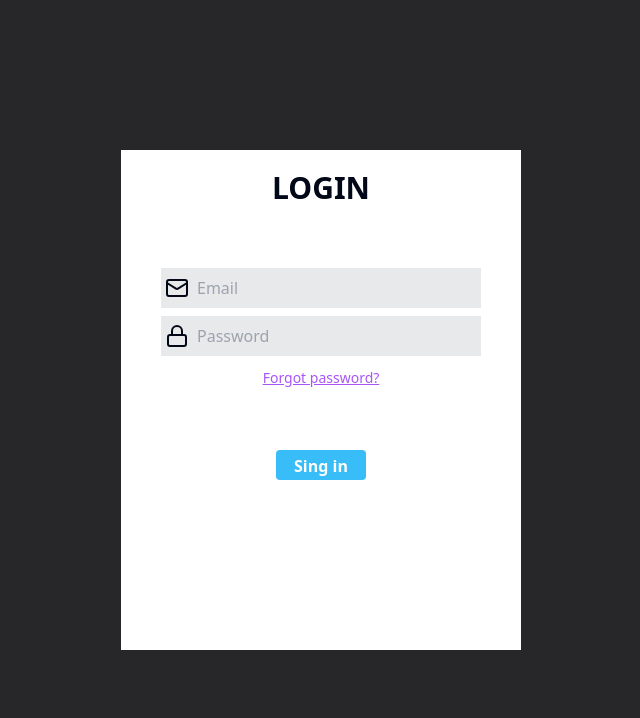
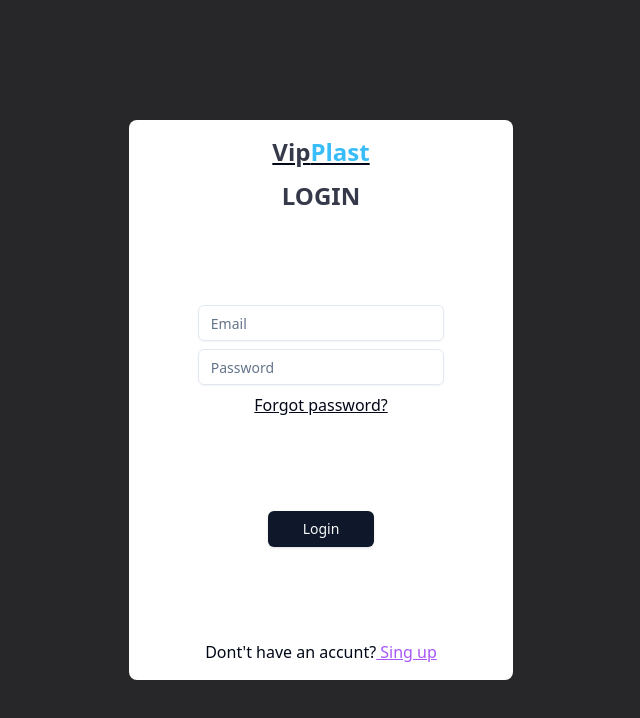
Before and after one commit to GustavoCamarg0/Gerenciador-Producao, a React (Vite) app: page / in a window 1280 px wide. Shown: the top 718 px of the page, without its empty margins (319-959 px from the left). Built offline with nearby package versions, Linux system fonts and the light colour scheme.

Commit message:
Tela Login

```diff
--- a/package.json
+++ b/package.json
@@ -10,6 +10,7 @@
     "preview": "vite preview"
   },
   "dependencies": {
+    "@radix-ui/react-slot": "^1.1.0",
     "class-variance-authority": "^0.7.0",
     "clsx": "^2.1.1",
     "lucide-react": "^0.435.0",
--- a/src/App.jsx
+++ b/src/App.jsx
@@ -43,9 +43,9 @@
     <div className="h-screen flex flex-col">
       <div className="flex flex-1">
         <Sidebar />
-        <main className="flex-1 bg-slate-700">
+        <main className="flex-1 bg-[#27272a]">
           <div className="flex justify-center h-full">
-            <div className="w-[500px] space-y-4">
+            <div className="w-[500px] space-y-4 mt-4">
               <Title> Cadastro de Peça </Title>
               <AddTask onAddTaskSubmit={onAddTaskSubmit} />
               <Tasks
--- a/src/components/Footer.jsx
+++ b/src/components/Footer.jsx
@@ -2,7 +2,7 @@
 
 function Footer() {
   return (
-    <footer className="w-full bg-slate-700/90 p-2 text-center text-white flex flex-col items-center gap-2 relative">
+    <footer className="w-full bg-[#27272a]/90 p-2 text-center text-white flex flex-col items-center gap-2 relative">
       <div className="flex gap-2 underline">
         <a href="#">Sobre</a>
         <a href="#">Contato</a>
--- a/src/components/HeroSection.jsx
+++ b/src/components/HeroSection.jsx
@@ -2,7 +2,7 @@
 
 function HeroSection() {
   return (
-    <div className="w-full h-full bg-slate-700 flex flex-col items-center text-center p-4">
+    <div className="w-full h-full bg-[#27272a] flex flex-col items-center text-center p-4">
       <h2 className="text-3xl text-white font-bold">
         Bem-vindo à nossa plataforma!
       </h2>
--- a/src/components/Sidebar.jsx
+++ b/src/components/Sidebar.jsx
@@ -17,11 +17,12 @@
     <aside
       className={`border-r p-2 ${
         isClose ? "w-52" : "w-16 close"
-      } flex flex-col transition-all ease-in-out duration-300`}
+      } flex flex-col transition-all ease-in-out duration-300 bg-white`}
     >
       <div className="flex gap-3 items-center">
-        <span className="text-sky-400 font-bold underline flex justify-center w-full text-2xl ">
-          VipPlast
+        <span className="font-bold underline flex justify-center w-full text-2xl ">
+          <p className="text-[#363949]">Vip</p>
+          <p className="text-sky-400 ">Plast</p>
         </span>
         <Menu className="cursor-pointer menu" onClick={toggleSidebar} />
       </div>
--- /dev/null
+++ b/src/components/ui/button.tsx
@@ -0,0 +1,57 @@
+import * as React from "react"
+import { Slot } from "@radix-ui/react-slot"
+import { cva, type VariantProps } from "class-variance-authority"
+
+import { cn } from "@/lib/utils"
+
+const buttonVariants = cva(
+  "inline-flex items-center justify-center gap-2 whitespace-nowrap rounded-md text-sm font-medium transition-colors focus-visible:outline-none focus-visible:ring-1 focus-visible:ring-ring disabled:pointer-events-none disabled:opacity-50 [&_svg]:pointer-events-none [&_svg]:size-4 [&_svg]:shrink-0",
+  {
+    variants: {
+      variant: {
+        default:
+          "bg-primary text-primary-foreground shadow hover:bg-primary/90",
+        destructive:
+          "bg-destructive text-destructive-foreground shadow-sm hover:bg-destructive/90",
+        outline:
+          "border border-input bg-background shadow-sm hover:bg-accent hover:text-accent-foreground",
+        secondary:
+          "bg-secondary text-secondary-foreground shadow-sm hover:bg-secondary/80",
+        ghost: "hover:bg-accent hover:text-accent-foreground",
+        link: "text-primary underline-offset-4 hover:underline",
+      },
+      size: {
+        default: "h-9 px-4 py-2",
+        sm: "h-8 rounded-md px-3 text-xs",
+        lg: "h-10 rounded-md px-8",
+        icon: "h-9 w-9",
+      },
+    },
+    defaultVariants: {
+      variant: "default",
+      size: "default",
+    },
+  }
+)
+
+export interface ButtonProps
+  extends React.ButtonHTMLAttributes<HTMLButtonElement>,
+    VariantProps<typeof buttonVariants> {
+  asChild?: boolean
+}
+
+const Button = React.forwardRef<HTMLButtonElement, ButtonProps>(
+  ({ className, variant, size, asChild = false, ...props }, ref) => {
+    const Comp = asChild ? Slot : "button"
+    return (
+      <Comp
+        className={cn(buttonVariants({ variant, size, className }))}
+        ref={ref}
+        {...props}
+      />
+    )
+  }
+)
+Button.displayName = "Button"
+
+export { Button, buttonVariants }
--- /dev/null
+++ b/src/components/ui/input.tsx
@@ -0,0 +1,25 @@
+import * as React from "react"
+
+import { cn } from "@/lib/utils"
+
+export interface InputProps
+  extends React.InputHTMLAttributes<HTMLInputElement> {}
+
+const Input = React.forwardRef<HTMLInputElement, InputProps>(
+  ({ className, type, ...props }, ref) => {
+    return (
+      <input
+        type={type}
+        className={cn(
+          "flex h-9 w-full rounded-md border border-input bg-transparent px-3 py-1 text-base shadow-sm transition-colors file:border-0 file:bg-transparent file:text-sm file:font-medium file:text-foreground placeholder:text-muted-foreground focus-visible:outline-none focus-visible:ring-1 focus-visible:ring-ring disabled:cursor-not-allowed disabled:opacity-50 md:text-sm",
+          className
+        )}
+        ref={ref}
+        {...props}
+      />
+    )
+  }
+)
+Input.displayName = "Input"
+
+export { Input }
--- a/src/index.css
+++ b/src/index.css
@@ -76,5 +76,9 @@
       align-items: center;
 
     }
+
+    .bg{
+      background: radial-gradient(circle at 12.3% 19.3%, rgb(85, 88, 218) 0%, rgb(95, 209, 249) 100.2%);
+    }
   }
 }
--- a/src/pages/LoginPage.jsx
+++ b/src/pages/LoginPage.jsx
@@ -1,38 +1,37 @@
-import { Lock, Mail } from "lucide-react";
+import { Input } from "@/components/ui/input";
+import { Button } from "@/components/ui/button";
 import { Link } from "react-router-dom";
-
+//bg-[#27272a]
 export function LoginPage() {
   return (
     <main className="bg-[#27272a] w-full h-screen flex justify-center items-center">
-      <div className="flex flex-col bg-white w-[400px] h-[500px] p-5 gap-2 items-center relative">
-        <h1 className="font-bold text-center text-3xl">LOGIN</h1>
+      <div className="w-[30%] h-[70%] bg-white rounded-lg flex flex-col items-center justify-between p-4">
+        <div className="flex flex-col items-center gap-3">
+          <span className="font-bold underline flex justify-center w-full text-2xl ">
+            <p className="text-[#363949]">Vip</p>
+            <p className="text-sky-400 ">Plast</p>
+          </span>
+          <h2 className="text-2xl font-bold text-[#363949]">LOGIN</h2>
+        </div>
 
-        <div className="bg-gray-800/10 w-80 h-[40px] flex items-center justify-center gap-2 p-1 mt-[15%]">
-          <Mail />
-          <input
-            type="text"
-            className="flex-1 outline-none bg-transparent h-full"
-            placeholder="Email"
-          />
+        <div className="flex flex-col gap-2 w-full items-center">
+          <div className="w-[70%] ">
+            <Input type="email" placeholder="Email" />
+          </div>
+          <div className="w-[70%] flex">
+            <Input type="password" placeholder="Password" />
+          </div>
+          <a className="underline">Forgot password?</a>
         </div>
-        <div className="bg-gray-800/10 w-80 h-[40px] flex items-center justify-center gap-2 p-1">
-          <Lock />
-          <input
-            type="password"
-            className="flex-1 outline-none bg-transparent h-full"
-            placeholder="Password"
-          />
-        </div>
-        <a href="#" className="text-purple-500 underline text-sm mt-1">
-          Forgot password?
-        </a>
 
-        <Link
-          to={"/home"}
-          className="bg-sky-400 h-[30px] w-[90px] text-center p-1 text-white font-bold rounded mt-[15%]"
-        >
-          Sing in
-        </Link>
+        <Button asChild className="w-[30%]">
+          <Link to="/home">Login</Link>
+        </Button>
+
+        <p>
+          Dont't have an accunt?
+          <span className="underline text-purple-500"> Sing up</span>
+        </p>
       </div>
     </main>
   );
```
Also changed, not shown: 1 other file (tests, documents, lock files or other folders).
